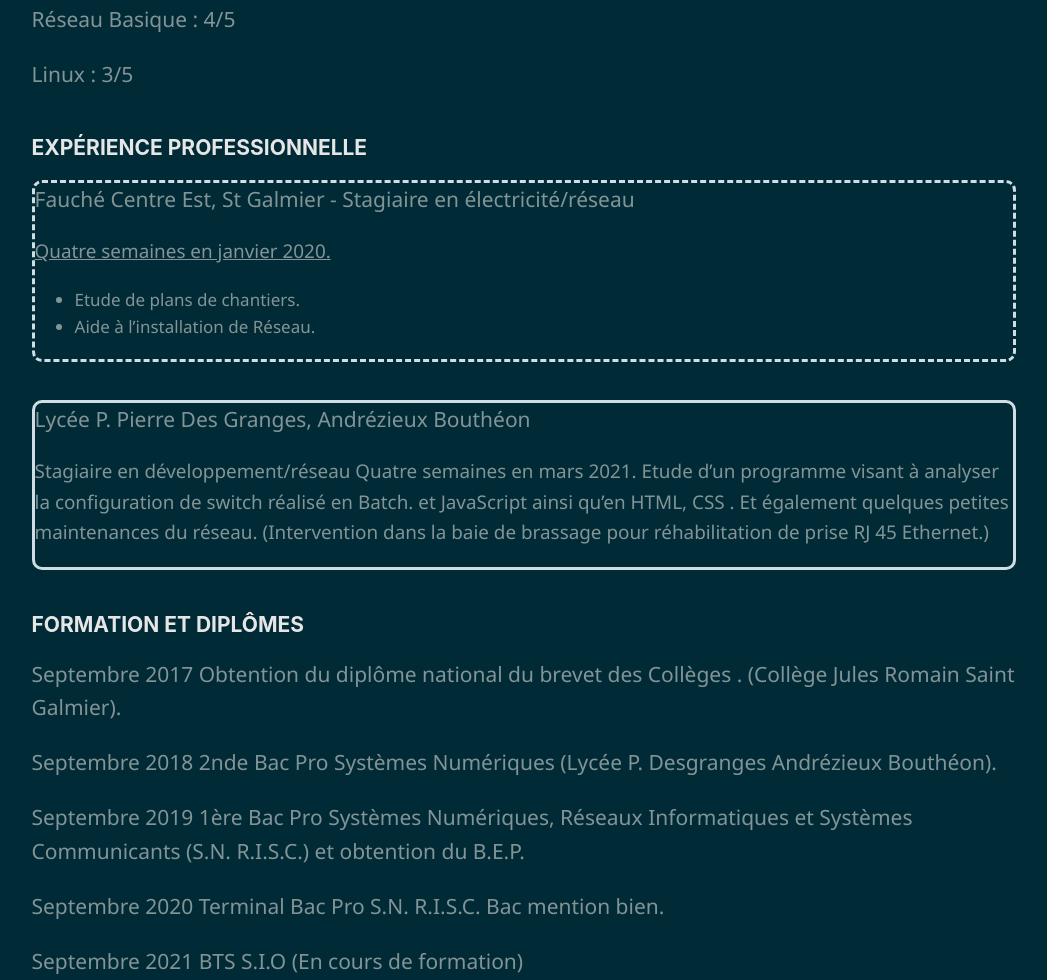
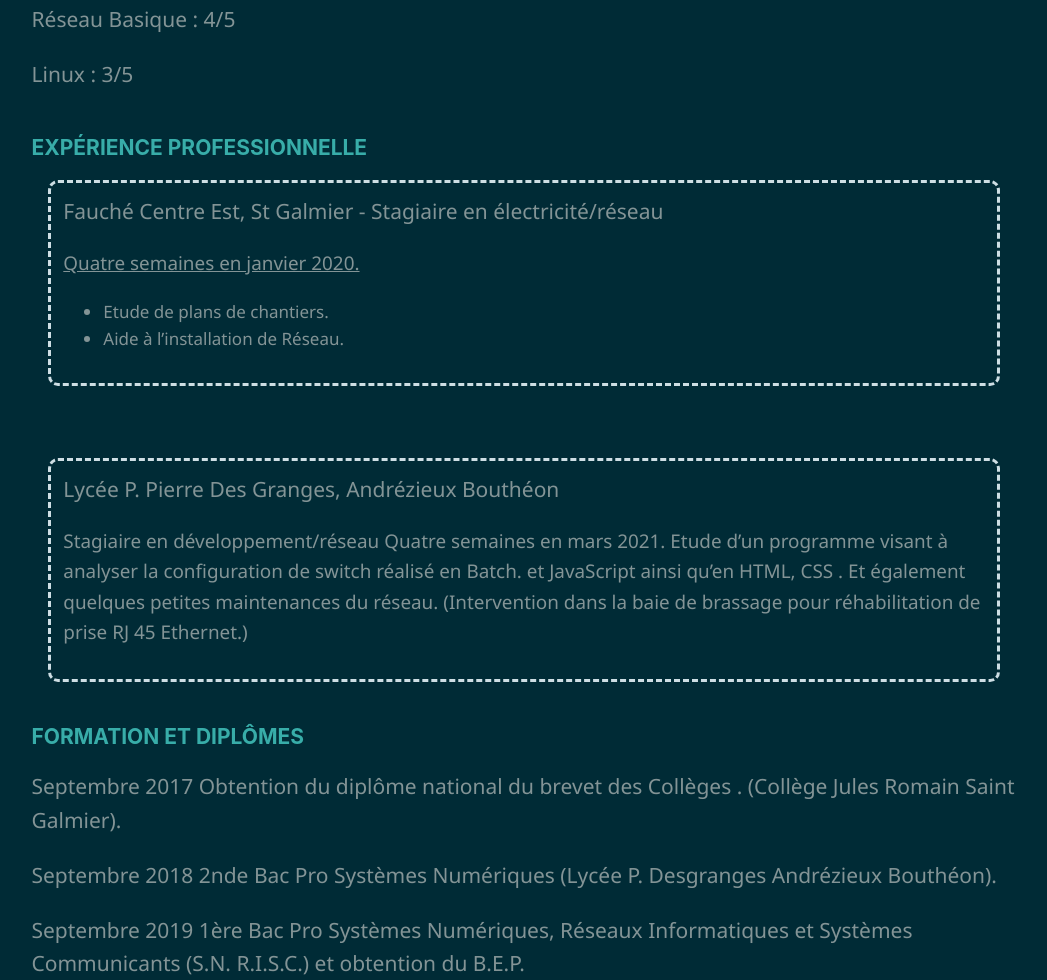
Before and after one commit to maxime-chouzy/Curriculum-Vitae, a plain HTML site: page index.html in a window 1280 px wide. Shown: the part 832-1812 px from the top of the page, without its empty margins (116-1163 px from the left). Drawn offline with Linux system fonts and the light colour scheme.

Commit message:
Update style.css

```diff
--- a/style.css
+++ b/style.css
@@ -1,7 +1,7 @@
 *{
     font-family: segoe UI;
     background-color: #002b36;
-    color: rgb(230, 230, 230);
+    color: #38ada9;
     font-size: 0.9em;
 }
 
@@ -79,11 +79,17 @@ div.ep-st{
     border-color: #CEDEE4;
     border-radius: 10px;
     color: #839496;
+    text-align: start;
+    padding: 12px;
+    margin: 0.8em;
 }
 
 div.ep-lp{
-    border: solid;
+    border: dashed;
     border-color: #CEDEE4;
     border-radius: 10px;
     color: #839496;
+    text-align: start;
+    padding: 12px;
+    margin: 0.8em;
 }
```
